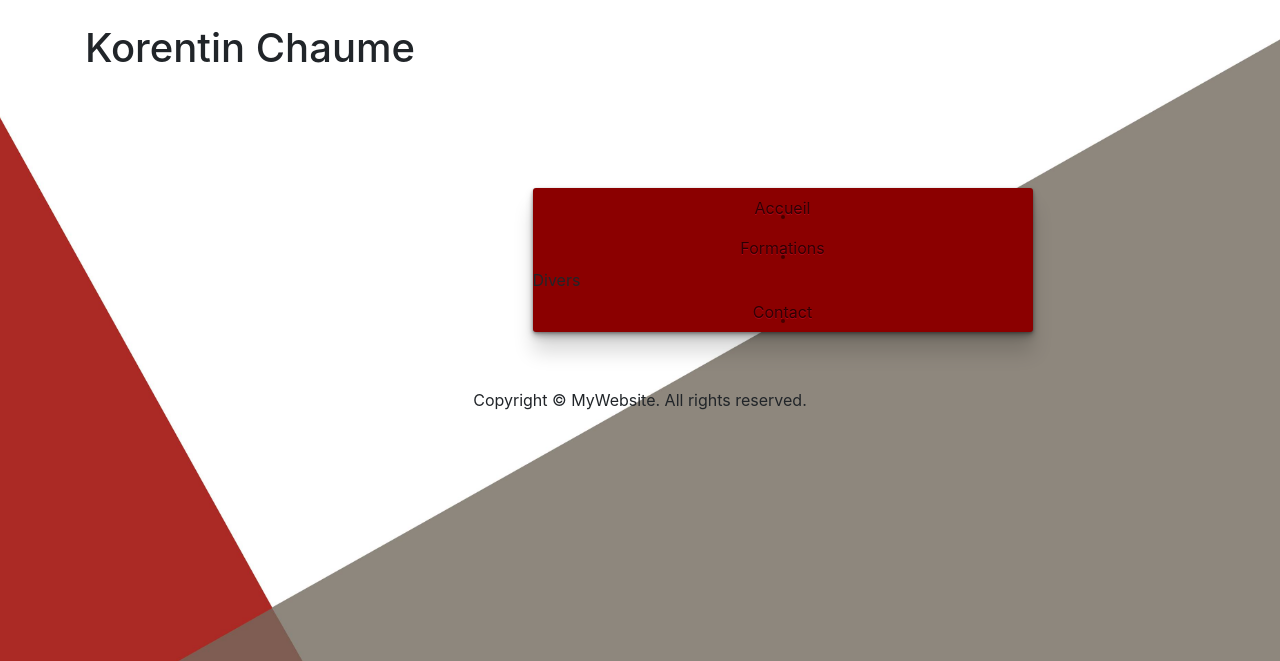
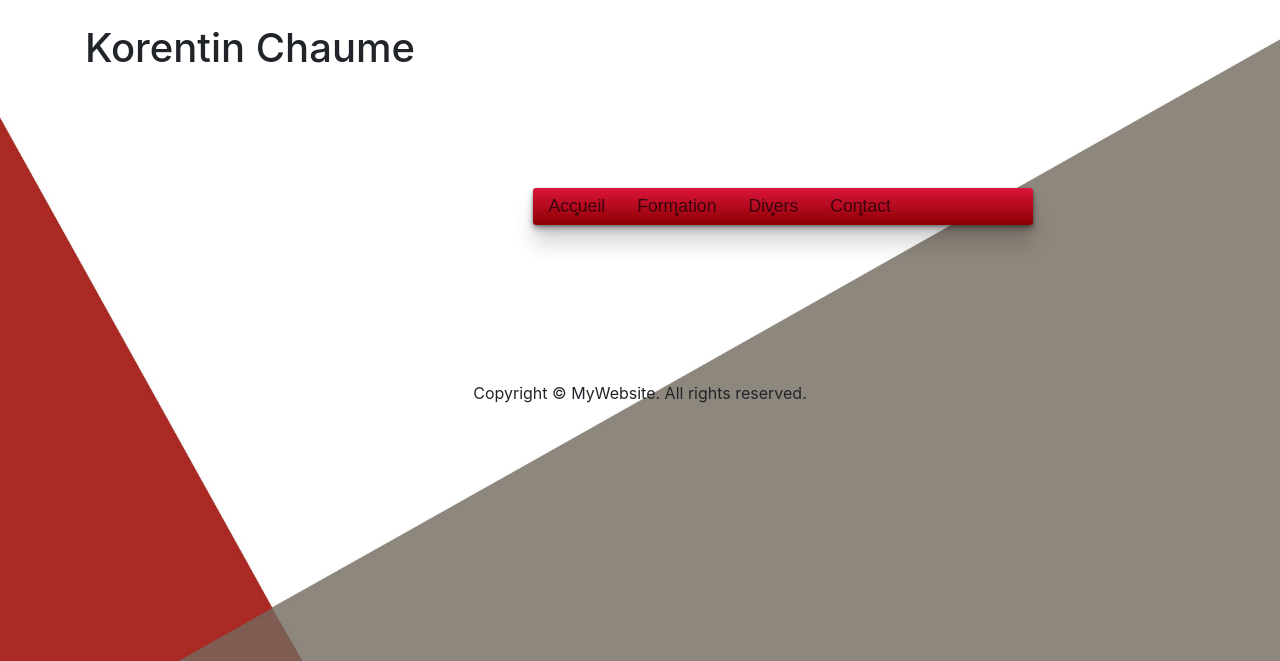
Before and after one commit to Araii22/korentin_cv, a PHP site: page /accueil.html in a window 1280 px wide. Shown: the top 661 px of the page. Run offline with PHP 8.4, Linux system fonts and the light colour scheme.

Commit message:
Mise en page menu 1

```diff
--- a/accueil.html
+++ b/accueil.html
@@ -22,21 +22,31 @@
 		 <!-- menu-->
 	  	<div class="row mb-5">
 			  <div class="col-4">&nbsp;</div>
-			  <div class="col-7">
+			  <div class="col-12 col-lg-7">
 			<!--Menu  provisoire-->
-				  <nav class="navbar collapse">
-				   <ul class="navbar-nav mr-auto">
+	<nav class="navbar navbar-expand-lg">
+      <div class="container">
+        <a class="navbar-brand d-lg-none" href="#">Korentin<br>Chaume</a>
+        <button class="navbar-toggler" type="button" data-toggle="collapse" data-target="#navbarSupportedContent" aria-controls="navbarSupportedContent" aria-expanded="false" aria-label="Toggle navigation">
+        <span class="navbar-toggler-icon"></span>
+        </button>
+        <div class="collapse navbar-collapse" id="navbarSupportedContent">
+          <ul class=" mx-auto" id="nav">
             <li class="nav-item active">
-						  <a class="nav-link" href="#">Accueil<span class="sr-only">(current)</span></a>
+              <a class="nav-link" href="#">Accueil <span class="sr-only">(current)</span></a>
             </li>
             <li class="nav-item">
-						  <a class="nav-link" href="#">Formations</a>
+              <a class="nav-link" href="#">Formation</a>
             </li>
-						<li class="nav-item">Divers</li>
+            <li class="nav-item">
+              <a class="nav-link" href="#">Divers</a>
+            </li>
             <li class="nav-item">
               <a class="nav-link" href="#">Contact</a>
             </li>
           </ul>
+        </div>
+      </div>
     </nav>
 				</div>
 			  <div class="col-1">&nbsp;</div>
@@ -44,7 +54,7 @@
 	  </div>
 
 
-	  <!--je garde le menu de coter pour l'adapter à celui du thème par défaut
+	 <!-- je garde le menu de coter pour l'adapter à celui du thème par défaut
     <nav class="navbar navbar-dark bg-dark">
       <div class="container">
         <a class="navbar-brand" href="#">Navbar</a>
--- a/public/css/style.css
+++ b/public/css/style.css
@@ -11,8 +11,6 @@ header
     font: 1.1em sans-serif;
 }
 ul{
-    display: inline-flex;
-	flex-direction: row;
     width: 500px;
     margin: 100px auto;
     padding: 0;
```
Lines whose indentation alone changed are shown as unchanged.
